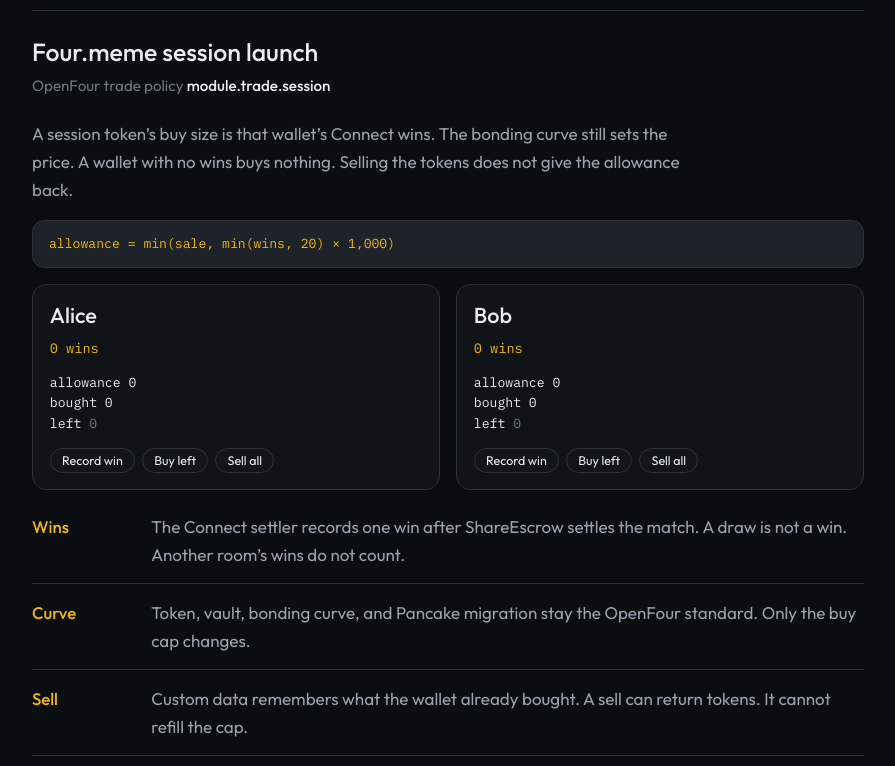
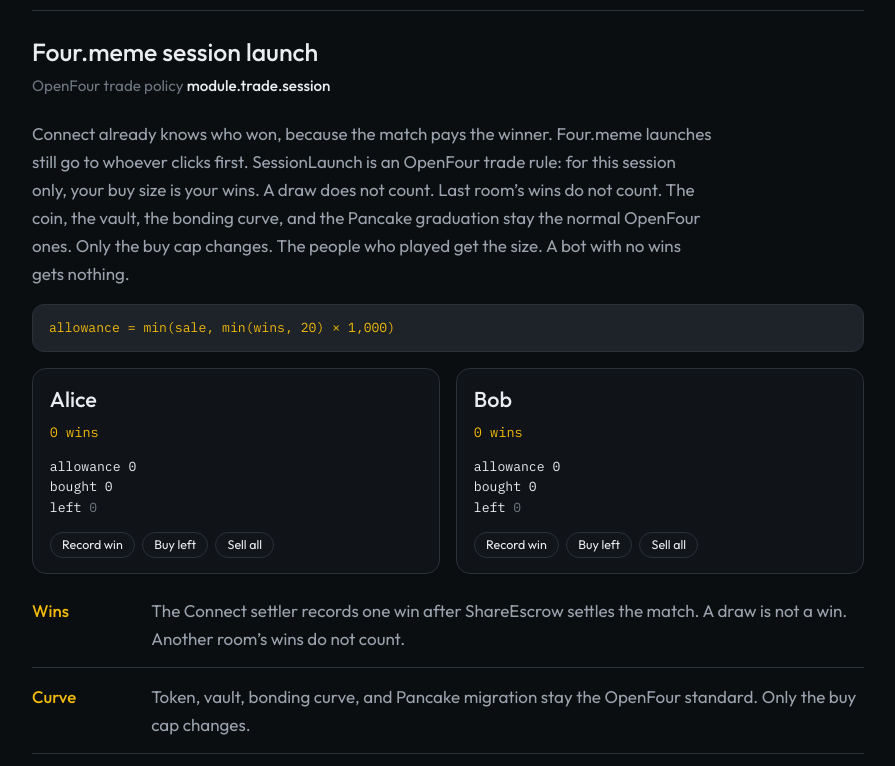
Before and after one commit to Vib-UX/connect, a website: page web/index.html in a window 1280 px wide. Shown: the part 2480-3246 px from the top of the page, without its empty margins (192-1087 px from the left). Drawn offline with Linux system fonts and the light colour scheme.

Commit message:
Put the SessionLaunch pitch on the Four.meme section.

```diff
--- a/web/index.html
+++ b/web/index.html
@@ -98,8 +98,7 @@
         <h2>Four.meme session launch</h2>
         <p class="kicker">OpenFour trade policy <span class="command">module.trade.session</span></p>
         <p class="closing">
-          A session token’s buy size is that wallet’s Connect wins. The bonding curve still sets the price.
-          A wallet with no wins buys nothing. Selling the tokens does not give the allowance back.
+          Connect already knows who won, because the match pays the winner. Four.meme launches still go to whoever clicks first. SessionLaunch is an OpenFour trade rule: for this session only, your buy size is your wins. A draw does not count. Last room’s wins do not count. The coin, the vault, the bonding curve, and the Pancake graduation stay the normal OpenFour ones. Only the buy cap changes. The people who played get the size. A bot with no wins gets nothing.
         </p>
         <p class="formula">allowance = min(sale, min(wins, 20) × 1,000)</p>
         <div class="pair session-board" id="session-board"></div>
```
